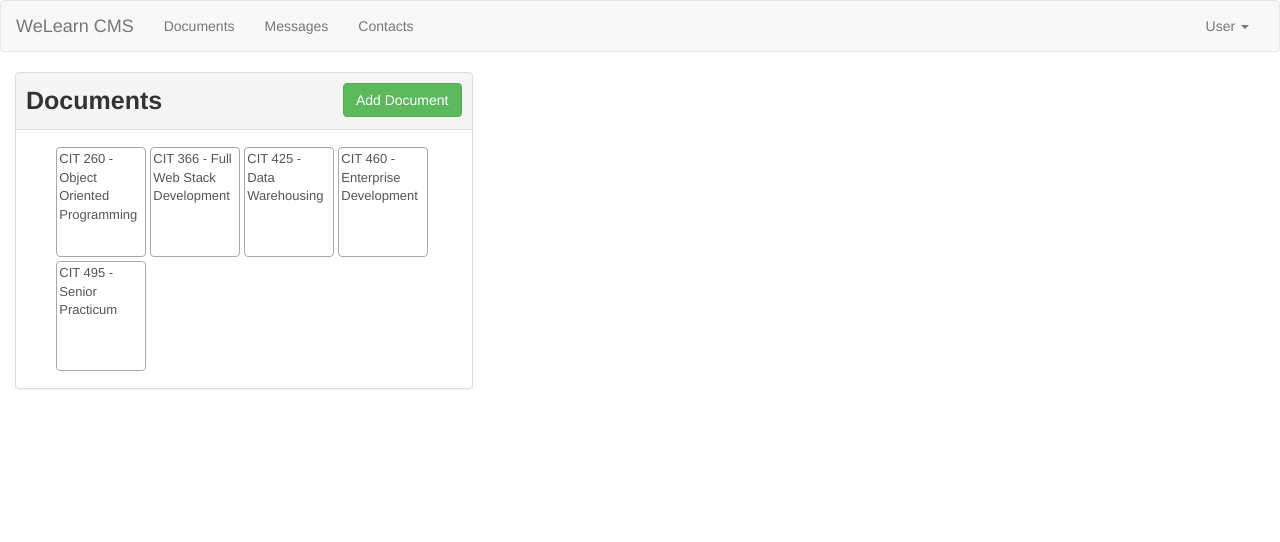
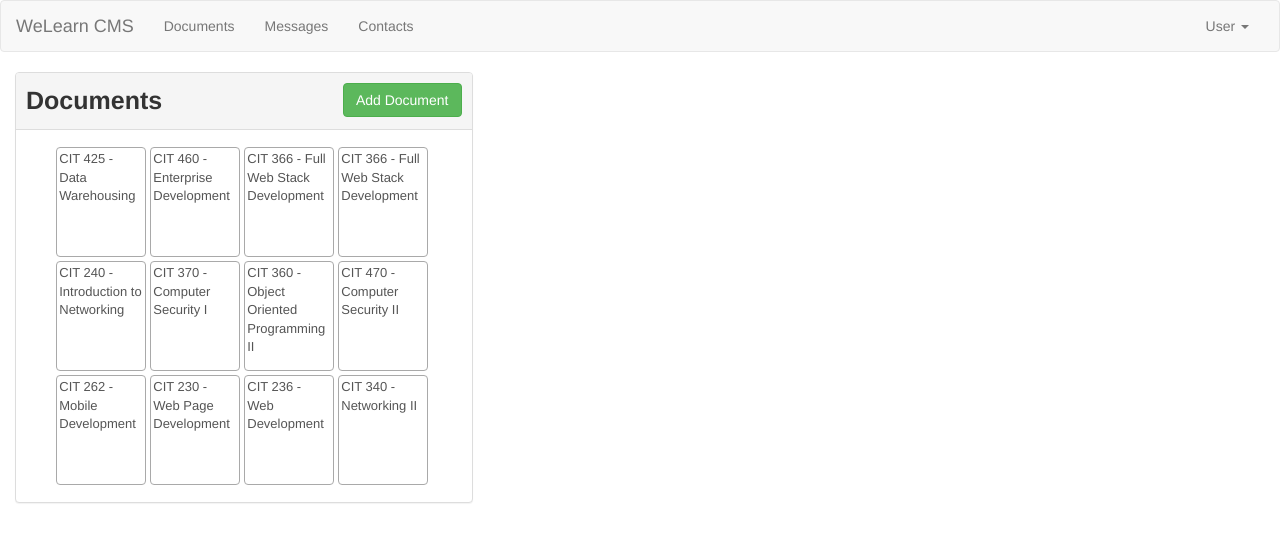
Before and after one commit to brycewoodland/bw-cms, an Angular app: page / in a window 1280 px wide. Shown: the top 542 px of the page. Built offline with nearby package versions, Linux system fonts and the light colour scheme.

Commit message:
Implement Document Service.

```diff
--- /dev/null
+++ b/src/app/documents/MOCKDOCUMENTS.ts
@@ -0,0 +1,147 @@
+import {Document} from './document.model';
+
+export const MOCKDOCUMENTS: any[] = [
+  {
+    id: '1',
+    name: 'CIT 425 - Data Warehousing',
+    url: 'https://rkjdatawarehousing.wordpress.com/',
+    children: [
+      {
+        id: '2',
+        name: 'Project 1 – The Kimball Method',
+        url: 'https://rkjdatawarehousing.wordpress.com/projects/project-1-the-kimball-method/'
+      },
+      {
+        id: '3',
+        name: 'Project 2 – Data warehouses vs. marts',
+        url: 'https://rkjdatawarehousing.wordpress.com/projects/project-2-data-warehouses-vs-marts/'
+      },
+      {
+        id: '4',
+        name: 'Project 3 – The ETL Process',
+        url: 'https://rkjdatawarehousing.wordpress.com/projects/project-3-the-etl-process/'
+      },
+      {
+        id: '5',
+        name: 'Project 4 – Modify the OLTP design',
+        url: 'https://rkjdatawarehousing.wordpress.com/projects/project-4-oltp-modifications-to-erp-design/'
+      },
+      {
+        id: '6',
+        name: 'Project 5 – The OLAP design',
+        url: 'https://rkjdatawarehousing.wordpress.com/projects/project-4/'
+      },
+      {
+        id: '7',
+        name: 'Project 6 – Transforming data',
+        url: 'https://rkjdatawarehousing.wordpress.com/projects/transforming-data/'
+      },
+      {
+        id: '8',
+        name: 'Project 7 – MarkLogic',
+        url: 'https://rkjdatawarehousing.wordpress.com/projects/project-7-marklogic/'
+      },
+      {
+        id: '9',
+        name: 'Project 8 – Build a web application',
+        url: 'https://rkjdatawarehousing.wordpress.com/projects/project-8/'
+      }
+    ]
+  },
+  {
+    id: '10',
+    name: 'CIT 460 - Enterprise Development',
+    url: 'https://rkjackson.wordpress.com/',
+    children: [
+      {id: '12', name: 'Case 1 – Defining the requirements', url: 'https://rkjackson.wordpress.com/cases/case-1/'},
+      {id: '13', name: 'Case 2 – User Interface design', url: 'https://rkjackson.wordpress.com/cases/case-2/'},
+      {
+        id: '14', name: 'Case 3 – Implementing Model Layer', url: 'https://rkjackson.wordpress.com/cases/case-3/',
+        children: [
+          {'id': '36', name: 'Team Assignment', 'description': 'Create your first JavaBean class'}
+          , {'id': '37', name: 'Individual Assignment', 'description': 'Create remaining JavaBean classes'}
+        ]
+      },
+      {id: '15', name: 'Case 4 – Enterprise Java Session Beans', url: 'https://rkjackson.wordpress.com/cases/case-4/'},
+      {id: '16', name: 'Case 5 – Implementing the View', url: 'https://rkjackson.wordpress.com/cases/case-5/'},
+      {id: '17', name: 'Case 6 – A Framework for the View Layer', url: 'https://rkjackson.wordpress.com/cases/case-6/'}
+    ]
+  },
+  {
+    id: '20',
+    name: 'CIT 366 - Full Web Stack Development',
+    url: 'https://content.byui.edu/file/b7c3e5ed-6947-497f-9d32-4e5b6b397cac/1/CIT 366 course description.pdf',
+    children: [
+      {
+        'id': '21',
+        'name': 'Lesson 1 - JavaScript Best Practices',
+        'url': 'https://content.byui.edu/file/f0594919-9524-47eb-9f4d-5c7239c3c002/1/Lesson1Introduction.pdf'
+      },
+      {
+        'id': '22',
+        'name': 'Lesson 2 - The DOM and JQuery',
+        'url': 'https://content.byui.edu/file/c67e59fd-990c-4adc-9232-8027f847c8b9/1/Lesson2Introduction.pdf'
+      },
+      {
+        'id': '23',
+        'name': 'Lesson 3 - Angular 2 Framework 1',
+        'url': 'https://content.byui.edu/file/aa9b6af5-b882-48f5-8321-caca980e5ec9/1/Lesson3Introduction.pdf'
+      },
+      {
+        'id': '24',
+        'name': 'Lesson 4 - Angular 2 Framework 2',
+        'url': 'https://content.byui.edu/file/2c4ddd6c-dce4-408d-b581-f254a13e4d10/1/Lesson4Introduction.pdf'
+      },
+      {
+        'id': '25',
+        'name': 'Lesson 5 - Angular 2 Framework 3',
+        'url': 'https://content.byui.edu/file/66dc0765-22a7-4cd8-a184-942c607636fb/1/Lesson5Introduction.pdf'
+      }
+    ]
+  },
+  {
+    id: '40',
+    name: 'CIT 366 - Full Web Stack Development',
+    url: 'https://content.byui.edu/file/b7c3e5ed-6947-497f-9d32-4e5b6b397cac/1/CIT 366 course description.pdf',
+  },
+  {
+    id: '41',
+    name: 'CIT 240 - Introduction to Networking',
+    url: 'https://content.byui.edu/file/b7c3e5ed-6947-497f-9d32-4e5b6b397cac/1/CIT 366 course description.pdf',
+  },
+  {
+    id: '42',
+    name: 'CIT 370 - Computer Security I',
+    url: 'https://content.byui.edu/file/b7c3e5ed-6947-497f-9d32-4e5b6b397cac/1/CIT 366 course description.pdf',
+  },
+  {
+    id: '43',
+    name: 'CIT 360 - Object Oriented Programming II',
+    url: 'https://content.byui.edu/file/b7c3e5ed-6947-497f-9d32-4e5b6b397cac/1/CIT 366 course description.pdf',
+  },
+  {
+    id: '44',
+    name: 'CIT 470 - Computer Security II',
+    url: 'https://content.byui.edu/file/b7c3e5ed-6947-497f-9d32-4e5b6b397cac/1/CIT 366 course description.pdf',
+  },
+  {
+    id: '45',
+    name: 'CIT 262 - Mobile Development',
+    url: 'https://content.byui.edu/file/b7c3e5ed-6947-497f-9d32-4e5b6b397cac/1/CIT 366 course description.pdf',
+  },
+  {
+    id: '46',
+    name: 'CIT 230 - Web Page Development',
+    url: 'https://content.byui.edu/file/b7c3e5ed-6947-497f-9d32-4e5b6b397cac/1/CIT 366 course description.pdf',
+  },
+  {
+    id: '47',
+    name: 'CIT 236 - Web Development',
+    url: 'https://content.byui.edu/file/b7c3e5ed-6947-497f-9d32-4e5b6b397cac/1/CIT 366 course description.pdf',
+  },
+  {
+    id: '48',
+    name: 'CIT 340 - Networking II',
+    url: 'https://content.byui.edu/file/b7c3e5ed-6947-497f-9d32-4e5b6b397cac/1/CIT 366 course description.pdf',
+  },
+];
--- a/src/app/documents/document-list/document-list.component.ts
+++ b/src/app/documents/document-list/document-list.component.ts
@@ -1,5 +1,6 @@
 import { Component, OnInit, Output, EventEmitter } from '@angular/core';
 import { Document } from '../document.model';
+import { DocumentService } from '../document.service';
 
 @Component({
   selector: 'cms-document-list',
@@ -9,49 +10,15 @@ import { Document } from '../document.model';
   styleUrl: './document-list.component.css'
 })
 export class DocumentListComponent implements OnInit {
-  documents: Document[] = [
-    new Document(
-      '1',
-      'CIT 260 - Object Oriented Programming',
-      'Learn the fundamentals of OOP.',
-      'http://example.com/doc1'
-    ),
-    new Document(
-      '2',
-      'CIT 366 - Full Web Stack Development',
-      'Learn how to develop modern web applications using the MEAN stack.',
-      'http://example.com/doc2'
-    ),
-    new Document(
-      '3',
-      'CIT 425 - Data Warehousing',
-      'Learn how to design, secure, and maintain databases.',
-      'http://example.com/doc3'
-    ),
-    new Document(
-      '4',
-      'CIT 460 - Enterprise Development',
-      'Learn how to develop enterprise business applications.',
-      'http://example.com/doc4'
-    ),
-    new Document(
-      '5',
-      'CIT 495 - Senior Practicum',
-      'Design a senior project that illustrates skills you have learned.',
-      'http://example.com/doc5'
-    )
-  ];
-
-  @Output() selectedDocumentEvent = new EventEmitter<Document>();
+  documents: Document[] = [];
 
   onSelectedDocument(document: Document) {
-    this.selectedDocumentEvent.emit(document);
+    this.documentService.documentSelectedEvent.emit(document);
   }
 
-  constructor() { }
+  constructor(private documentService: DocumentService) { }
 
   ngOnInit(): void {
+    this.documents = this.documentService.getDocuments();
   }
-
-
 }
--- /dev/null
+++ b/src/app/documents/document.service.ts
@@ -0,0 +1,29 @@
+import { Injectable, EventEmitter } from '@angular/core';
+import { Document } from '../documents/document.model';
+import { MOCKDOCUMENTS } from './MOCKDOCUMENTS';
+
+@Injectable({
+  providedIn: 'root'
+})
+export class DocumentService {
+  documents: Document [] = [];
+  documentSelectedEvent = new EventEmitter<Document>();
+
+  constructor() {
+    this.documents = MOCKDOCUMENTS;
+  }
+
+  getDocuments() {
+    return this.documents.slice();
+  }
+
+  getDocument(id: string): Document {
+    for (let document of this.documents) {
+      if (document.id === id) {
+        return document;
+      }
+    }
+
+    return null;
+  }
+}
```
